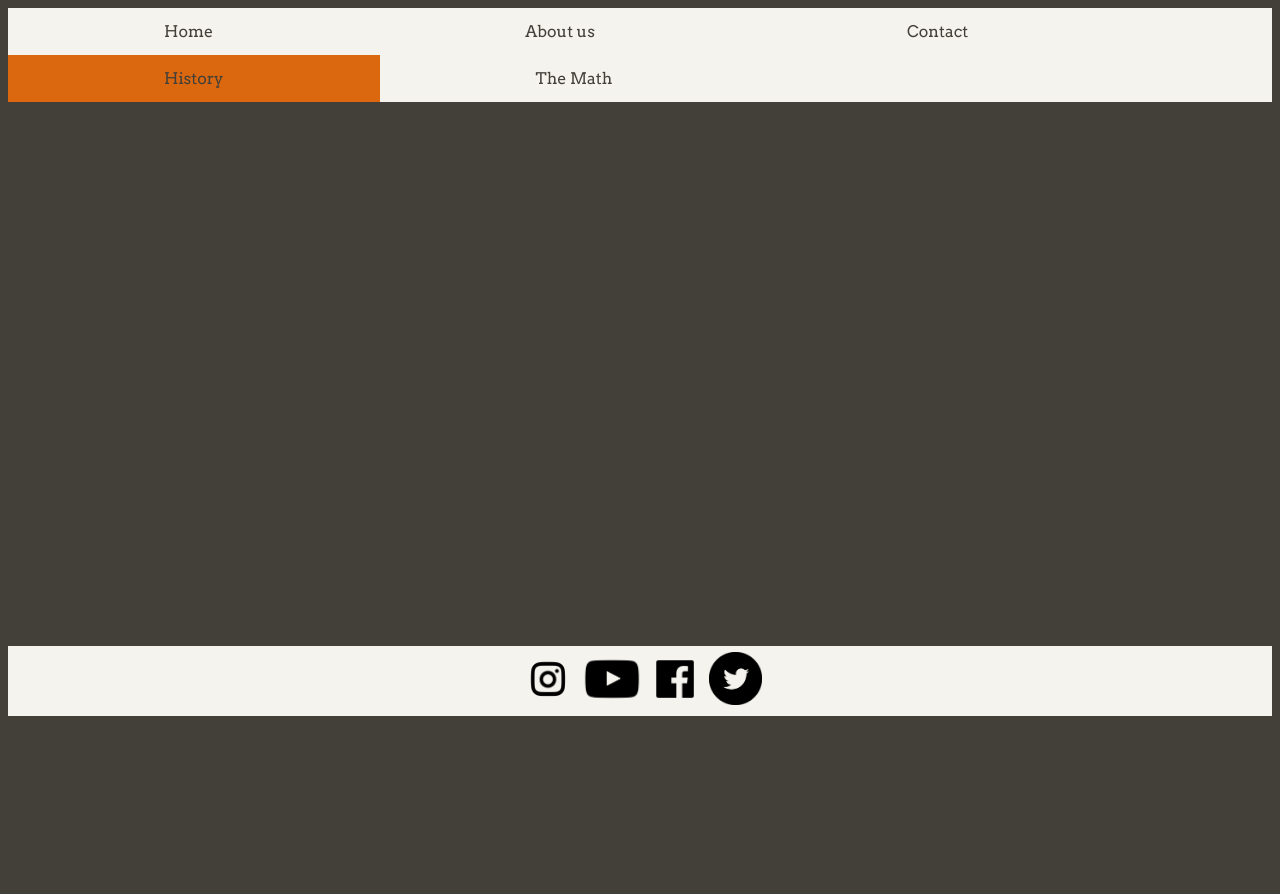
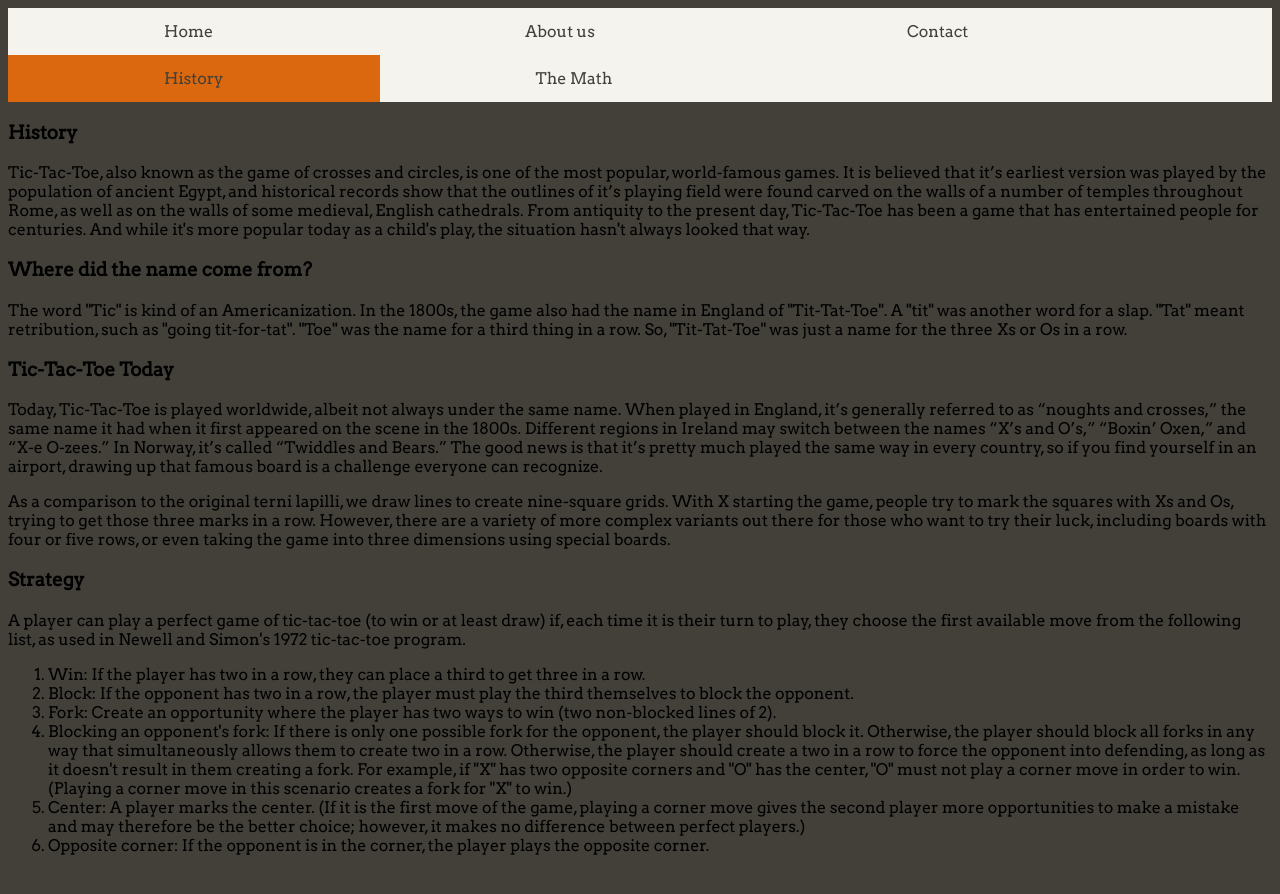
Before and after one commit to RPLisitsov19/The-Red-Pandas, a plain HTML site: page history.html in a window 1280 px wide. Shown: the top 894 px of the page. Before the commit the page ends 800 px from the top, so only its background shows below. Drawn offline with Linux system fonts and the light colour scheme.

Commit message:
Update history.html
Add history of the game

```diff
--- a/history.html
+++ b/history.html
@@ -15,6 +15,25 @@
     <li><a class="active" href="history.html">History</a></li>
   <li><a href="themath.html">The Math</a></li>
 </ul>
+	    <h3>History</h3>
+<p>Tic-Tac-Toe, also known as the game of crosses and circles, is one of the most popular, world-famous games. It is believed that it’s earliest version was played by the population of ancient Egypt, and historical records show that the outlines of it’s playing field were found carved on the walls of a number of temples throughout Rome, as well as on the walls of some medieval, English cathedrals. From antiquity to the present day, Tic-Tac-Toe has been a game that has entertained people for centuries. And while it's more popular today as a child's play, the situation hasn't always looked that way.</p>
+<h3>Where did the name come from?</h3>
+<p>The word "Tic" is kind of an Americanization. In the 1800s, the game also had the name in England of "Tit-Tat-Toe". A "tit" was another word for a slap. "Tat" meant retribution, such as "going tit-for-tat". "Toe" was the name for a third thing in a row.
+
+So, "Tit-Tat-Toe" was just a name for the three Xs or Os in a row. </p>
+<h3>Tic-Tac-Toe Today</h3>
+<p>Today, Tic-Tac-Toe is played worldwide, albeit not always under the same name. When played in England, it’s generally referred to as “noughts and crosses,” the same name it had when it first appeared on the scene in the 1800s. Different regions in Ireland may switch between the names “X’s and O’s,” “Boxin’ Oxen,” and “X-e O-zees.”  In Norway, it’s called “Twiddles and Bears.” The good news is that it’s pretty much played the same way in every country, so if you find yourself in an airport, drawing up that famous board is a challenge everyone can recognize.</p>
+<p>As a comparison to the original terni lapilli, we draw lines to create nine-square grids. With X starting the game, people try to mark the squares with Xs and Os, trying to get those three marks in a row. However, there are a variety of more complex variants out there for those who want to try their luck, including boards with four or five rows, or even taking the game into three dimensions using special boards.</p>
+<h3>Strategy</h3>
+<p>A player can play a perfect game of tic-tac-toe (to win or at least draw) if, each time it is their turn to play, they choose the first available move from the following list, as used in Newell and Simon's 1972 tic-tac-toe program.</p>
+<ol>
+<li>Win: If the player has two in a row, they can place a third to get three in a row.</li> <br>
+<li>Block: If the opponent has two in a row, the player must play the third themselves to block the opponent.</li><br>
+<li>Fork: Create an opportunity where the player has two ways to win (two non-blocked lines of 2).</li><br>
+<li>Blocking an opponent's fork: If there is only one possible fork for the opponent, the player should block it. Otherwise, the player should block all forks in any way that simultaneously allows them to create two in a row. Otherwise, the player should create a two in a row to force the opponent into defending, as long as it doesn't result in them creating a fork. For example, if "X" has two opposite corners and "O" has the center, "O" must not play a corner move in order to win. (Playing a corner move in this scenario creates a fork for "X" to win.)</li><br>
+<li>Center: A player marks the center. (If it is the first move of the game, playing a corner move gives the second player more opportunities to make a mistake and may therefore be the better choice; however, it makes no difference between perfect players.)</li><br>
+<li>Opposite corner: If the opponent is in the corner, the player plays the opposite corner.</li><br>
+</ol>
 <footer>
   <img src="images/insta.png" alt="instagram">
   <img src="images/youtube.png" alt="Youtube">
```
